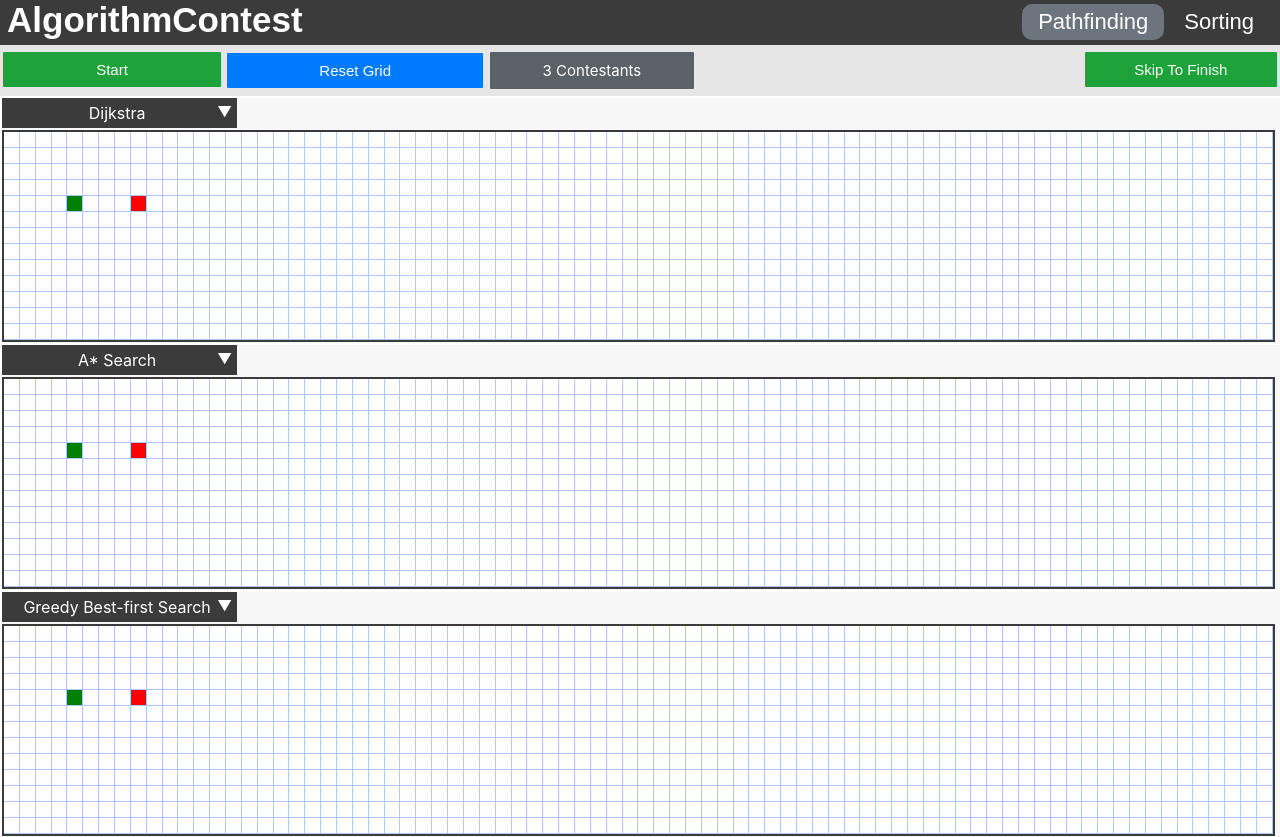
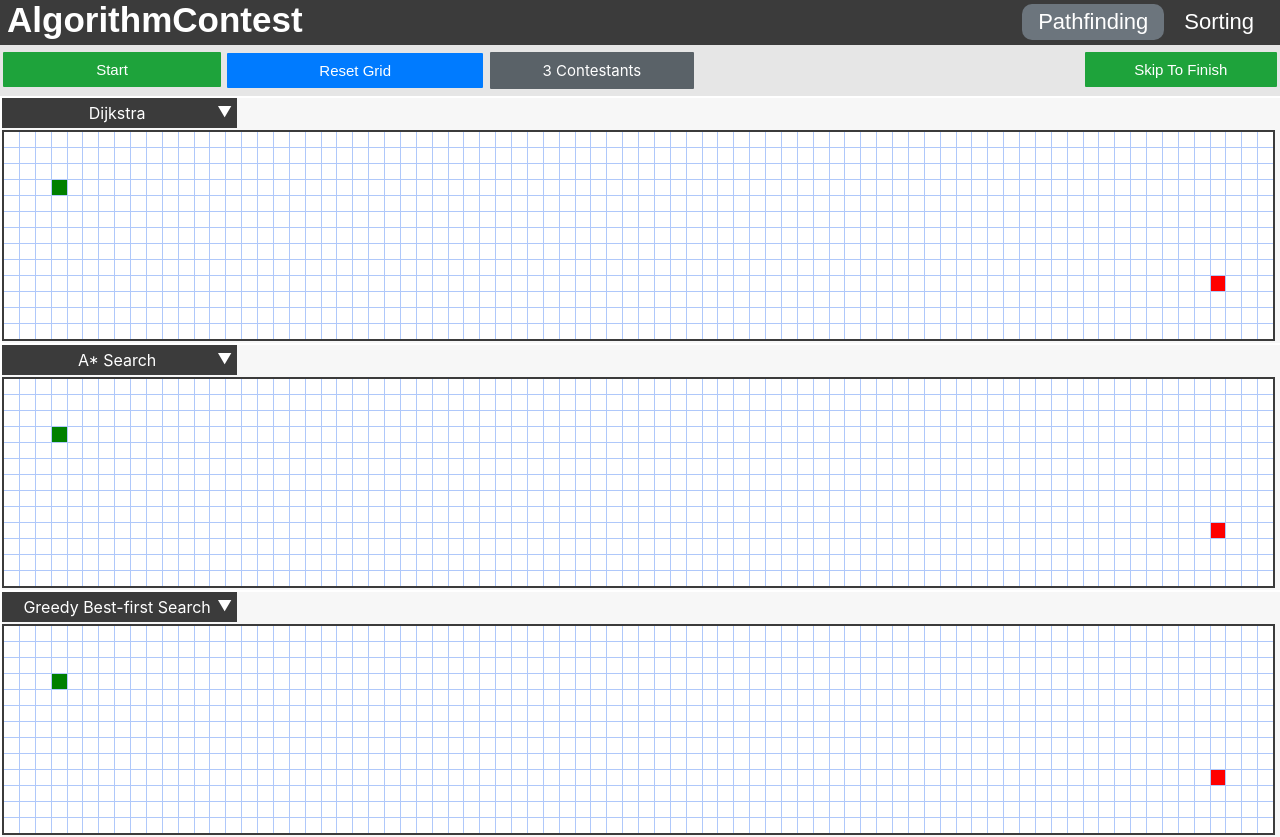
Before and after one commit to benshinnick/algorithm-contest, a React (Create React App) app: page / in a window 1280 px wide. Built offline with nearby package versions, Linux system fonts and the light colour scheme.

Commit message:
Grid formatting and implementation changes

```diff
--- a/src/AlgoContest/PathfindingContest/Node/Node.jsx
+++ b/src/AlgoContest/PathfindingContest/Node/Node.jsx
@@ -5,23 +5,33 @@ export default class Node extends Component {
   render() {
     const {
       col,
+      row,
       isFinish,
       isStart,
       isWall,
-      row,
+      isLastRow,
+      isLastColumn,
     } = this.props;
     const extraClassName = isFinish
-      ? 'node-finish'
+      ? ' node-finish'
       : isStart
-      ? 'node-start'
+      ? ' node-start'
       : isWall
-      ? 'node-wall'
+      ? ' node-wall'
       : '';
+
+    const isLastRowClassName = isLastRow
+        ? ' last-row'
+        : '';
+
+    const isLastColumnClassName = isLastColumn
+        ? ' last-column'
+        : '';
 
     return (
       <div
         id={`node-${row}-${col}`}
-        className={`node ${extraClassName}`}></div>
+        className={`node${extraClassName}${isLastRowClassName}${isLastColumnClassName}`}></div>
     );
   }
 }
--- a/src/AlgoContest/PathfindingContest/Node/node.css
+++ b/src/AlgoContest/PathfindingContest/Node/node.css
@@ -8,13 +8,13 @@
     margin: 0;
   }
 
-  /* .node .last-row {
-    border-bottom: none;
+.last-row {
+    border-bottom: 0px;
   }
 
-  .node .last-column {
-      border-right: none;
-  } */
+.last-column {
+      border-right: 0px;
+  }
 
   .node-finish {
     background-color: red;
--- a/src/AlgoContest/PathfindingContest/PathfindingContest.jsx
+++ b/src/AlgoContest/PathfindingContest/PathfindingContest.jsx
@@ -3,16 +3,9 @@ import PathfindingVisualizerContestant from './PathfindingVisualizerContestant';
 import './css/PathfindingContest.css';
 
 const NUM_ROWS = 13;
-
-const START_NODE_ROW = 4;
-const START_NODE_COL = 4;
-
-//temporary
-const FINISH_NODE_ROW = 4;
-const FINISH_NODE_COL = 8;
-
 const INITIAL_NUM_OF_CONTESTANTS = 3;
 const MAX_NUM_OF_CONTESTANTS = 3;
+
 const ALGORITHM_TYPES = [
     'Dijkstra',
     'A* Search',
@@ -29,12 +22,13 @@ export default class PathfindingContest extends React.Component {
             gridRows: NUM_ROWS,
             gridCols: -1,
             numOfContestants: INITIAL_NUM_OF_CONTESTANTS,
-            isPreContest: true
+            isPreContest: true,
+            isEmptyGrid: true
         };
     }
 
     componentDidMount() {
-        const initialGrid = getInitialGrid();
+        const initialGrid = getEmptyGrid();
         this.setState({...this.state, grid: initialGrid, gridCols: initialGrid[0].length});
         window.addEventListener('resize', this.handlePageResize);
     }
@@ -44,9 +38,11 @@ export default class PathfindingContest extends React.Component {
     }
 
     handlePageResize = () => {
-        if(getFullPageWidthGridNumCols() != this.state.numCols) {
-            const initialGrid = getInitialGrid();
-            this.setState({...this.state, grid: initialGrid, gridCols: initialGrid[0].length});
+        if(getFullPageWidthGridNumCols() !== this.state.numCols) {
+            if(this.state.isEmptyGrid) {
+                const emptyGrid = getEmptyGrid();
+                this.setState({...this.state, grid: emptyGrid, gridCols: emptyGrid[0].length});
+            }
         }
 
         let windowWidthSize = window.innerWidth;
@@ -104,28 +100,30 @@ export default class PathfindingContest extends React.Component {
 }
 
 const getFullPageWidthGridNumCols = () => {
-    return Math.ceil((window.innerWidth) / 16);
+    return Math.ceil(window.innerWidth / 16);
 }
 
-const getInitialGrid = () => {
+const getEmptyGrid = () => {
     const grid = [];
     const numCols = getFullPageWidthGridNumCols();
     for (let row = 0; row < NUM_ROWS; row++) {
         const currentRow = [];
         for (let col = 0; col < numCols; col++) {
-            currentRow.push(createNode(col, row));
+            currentRow.push(createNode(col, row, numCols));
         }
         grid.push(currentRow);
     }
     return grid;
 };
 
-const createNode = (col, row) => {
+const createNode = (col, row, numColumns) => {
     return {
-      col,
-      isStart: row === START_NODE_ROW && col === START_NODE_COL,
-      isFinish: row === FINISH_NODE_ROW && col === FINISH_NODE_COL,
-      isWall: false,
-      row
+        row,
+        col,
+        isStart: row === 3 && col === 3,
+        isFinish: row === (NUM_ROWS - 4) && (col === numColumns - 4),
+        isWall: false,
+        isLastRow: row === NUM_ROWS - 1,
+        isLastColumn: col === numColumns - 1
     };
   };
--- a/src/AlgoContest/PathfindingContest/PathfindingVisualizerContestant.jsx
+++ b/src/AlgoContest/PathfindingContest/PathfindingVisualizerContestant.jsx
@@ -54,15 +54,17 @@ export default class PathfindingVisualizerContestant extends React.Component {
                         return (
                         <div className='grid-row' key={rowIdx}>
                             {row.map((node, nodeIdx) => {
-                                const {row, col, isFinish, isStart, isWall} = node;
+                                const {row, col, isFinish, isStart, isWall, isLastRow, isLastColumn} = node;
                                 return (
                                     <Node
                                     key={nodeIdx}
+                                    row={row}
                                     col={col}
                                     isFinish={isFinish}
                                     isStart={isStart}
                                     isWall={isWall}
-                                    row={row}></Node>
+                                    isLastRow={isLastRow}
+                                    isLastColumn={isLastColumn}></Node>
                                 );
                             })}
                         </div>
```
